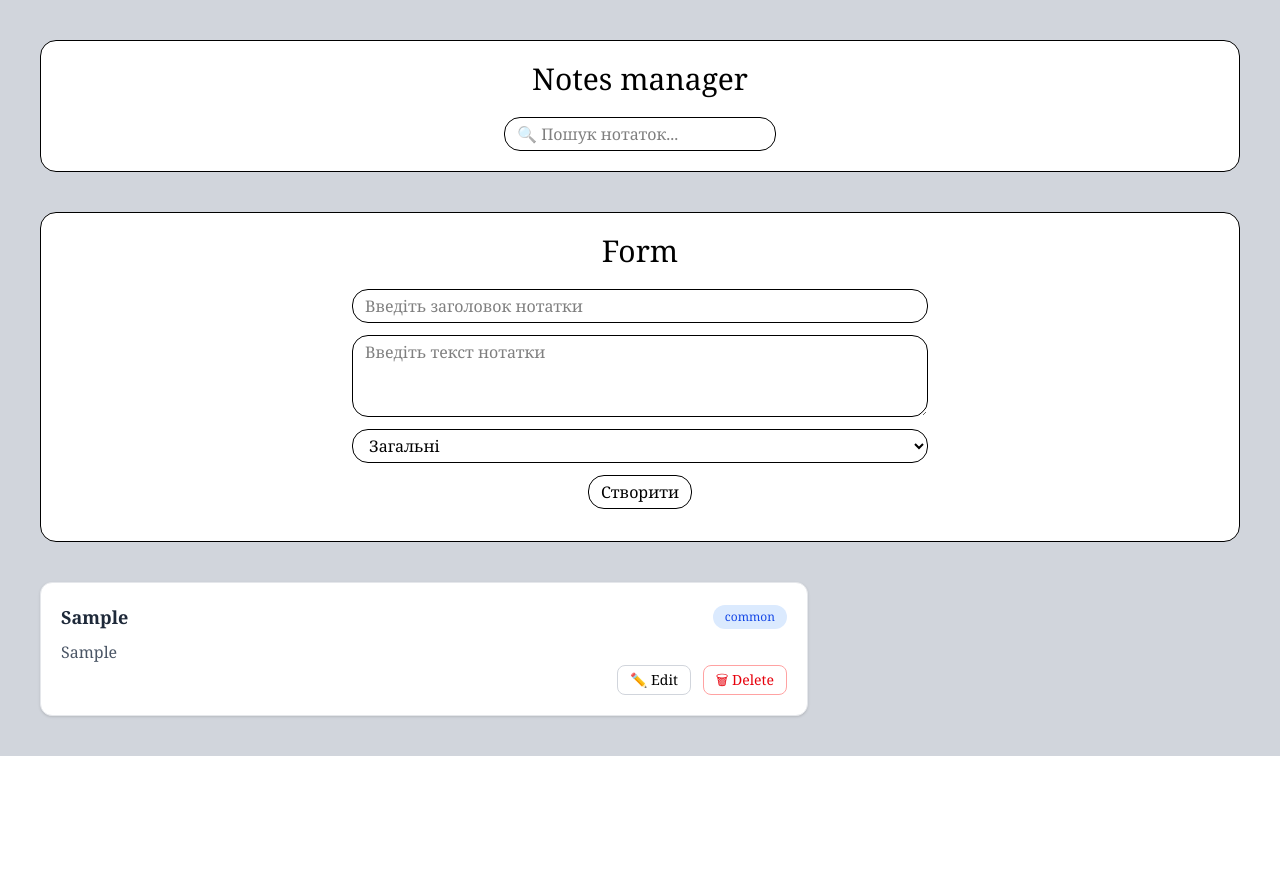
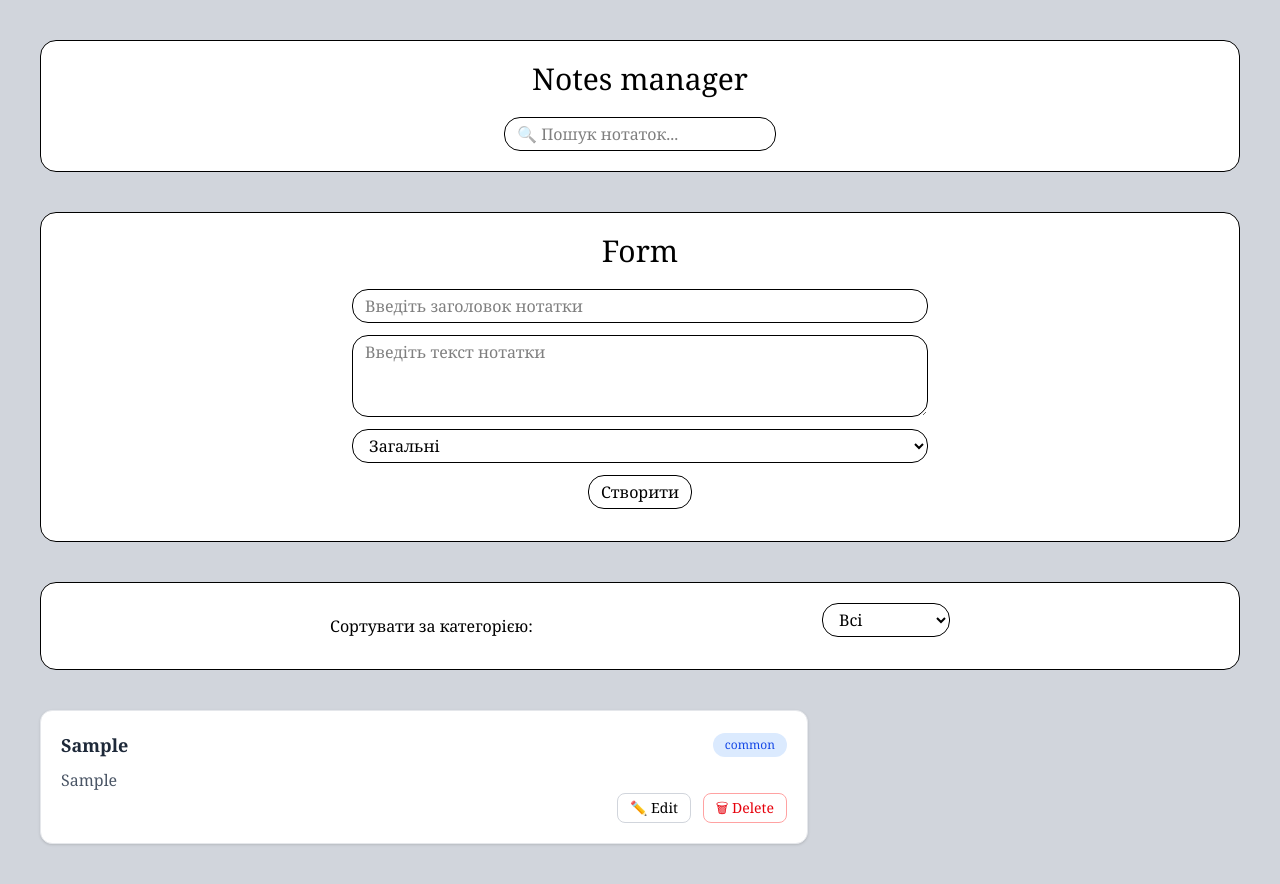
Before and after one commit to RuslanKabachok/Notes-manager, a React (Vite) app: page / in a window 1280 px wide. Both pictures are taken after typing "Sample", "Sample" into the empty fields and a click on the button "Створити". Before the commit the page ends 800 px from the top, so only its background shows below. Built offline with nearby package versions, Linux system fonts and the light colour scheme.

Commit message:
finished

```diff
--- /dev/null
+++ b/src/FilterPanel/FilterPanel.jsx
@@ -0,0 +1,12 @@
+export default function FilterPanel({ filter, onFilterChange }) {
+    return <div className='py-5 mb-10 bg-white rounded-2xl border border-black flex flex-row items-center justify-evenly'>
+        <p>Сортувати за категорією:</p>
+        <select type="text" id='noteTag' value={filter} onChange={onFilterChange} placeholder='Оберіть категорію нотатки' className='px-3 py-1 rounded-2xl border border-black w-l mb-3' >
+            <option value="all">Всі</option>
+            <option value="common">Загальні</option>
+            <option value="work">Робота</option>
+            <option value="personal">Особисте</option>
+            <option value="study">Навчання</option>
+        </select>
+    </div>
+}
--- a/src/NotesManager/NotesManager.jsx
+++ b/src/NotesManager/NotesManager.jsx
@@ -1,7 +1,8 @@
-import { useState } from 'react';
+import { useState, useEffect } from 'react';
 import '../App.css'
 import NoteForm from '../NoteForm/NoteForm';
-import NoteList from '../NoteList/NoteList'
+import NoteList from '../NoteList/NoteList';
+import FilterPanel from '../FilterPanel/FilterPanel';
 import { nanoid } from 'nanoid';
 import Modal from '../Modal/Modal';
 
@@ -12,8 +13,18 @@ export default function NotesManager({ search }) {
     const [tag, setTag] = useState('common');
     const [isEditing, setIsEditing] = useState(false);
     const [editingNote, setEditingNote] = useState({});
+    const [filter, setFilter] = useState('all');
 
-    const filteredNotes = () => notes.filter((note) => note.text.includes(search))
+    useEffect(() => {
+        const savedNotes = localStorage.getItem('notes')
+
+        if (savedNotes) {
+            setNotes(JSON.parse(savedNotes));
+        }
+    }, [])
+
+
+    const filteredNotes = notes.filter((note) => note.text.includes(search) && (note.tag === filter || filter === 'all'))
 
     const submitForm = (e) => {
         e.preventDefault()
@@ -25,10 +36,13 @@ export default function NotesManager({ search }) {
             id: nanoid(),
         }
 
+        localStorage.setItem('notes', JSON.stringify(notes))
+
         setNotes(prevNotes => [...prevNotes, newNote])
         setTitle('')
         setDescription('')
         setTag('common')
+        setFilter('all')
     }
 
     const deleteNote = (id) => setNotes(notes.filter((note) => note.id !== id));
@@ -56,7 +70,7 @@ export default function NotesManager({ search }) {
                 onTitleChange={(e) => { setTitle(e.target.value) }}
                 onDescrChange={(e) => { setDescription(e.target.value) }} />
 
-            {!notes.length ? null : <NoteList data={filteredNotes()} onEditPress={openModal} onDelete={deleteNote} />}
+            {!notes.length ? <p className='text-center'>Нотаток немає</p> : <> <FilterPanel filter={filter} onFilterChange={(e) => { setFilter(e.target.value) }} /> <NoteList data={filteredNotes} onEditPress={openModal} onDelete={deleteNote} /></>}
 
             {!isEditing ? null :
                 <Modal noteToEdit={editingNote} onEdit={editNote} closeModal={() => { setIsEditing(false) }} />}
```
